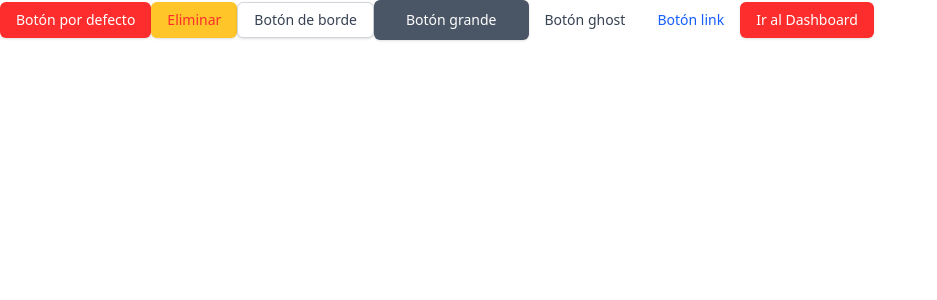
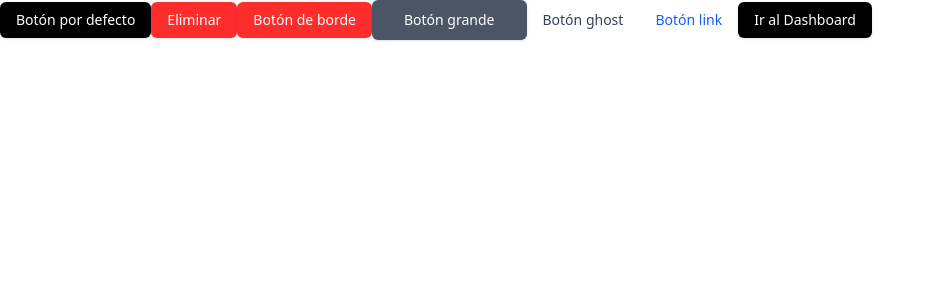
Before and after one commit to vinsmake/gdlhub.app, a React (Vite) app: page / in a window 1280 px wide. Shown: the top 300 px of the page, without its empty margins (0-937 px from the left). Built offline with nearby package versions, Linux system fonts and the light colour scheme.

Commit message:
Project updated

```diff
--- a/src/App.jsx
+++ b/src/App.jsx
@@ -5,8 +5,8 @@ export const App = () => {
     <>
         <div>
       <Button>Botón por defecto</Button>
-      <Button variant="destructive">Eliminar</Button>
-      <Button variant="outline">Botón de borde</Button>
+      <Button variant="primaryActive">Eliminar</Button>
+      <Button variant="primaryInactive">Botón de borde</Button>
       <Button variant="secondary" size="lg">Botón grande</Button>
       <Button variant="ghost">Botón ghost</Button>
       <Button variant="link">Botón link</Button>
--- a/src/components/Button/Button.jsx
+++ b/src/components/Button/Button.jsx
@@ -1,7 +1,9 @@
 import React from "react";
 
 const buttonVariants = {
-  default: "bg-primary text-white shadow hover:bg-blue-500",
+  default: "bg-black text-white shadow-sm hover:bg-blue-500",
+  primaryActive: "bg-primary text-white shadow",
+  primaryInactive: "bg-primary text-white shadow",
   destructive: "bg-secondary text-primary shadow-sm hover:bg-red-500",
   outline: "border border-gray-300 bg-white text-gray-700 shadow-sm hover:bg-gray-100",
   secondary: "bg-gray-600 text-white shadow-sm hover:bg-gray-500",
--- a/src/index.css
+++ b/src/index.css
@@ -3,6 +3,8 @@
 /* Tema Claro (por defecto) */
 :root {
     --color-primary: #FE2D2D;
+    --color-primary-hover: #FE6E61;
+    --color-primary-inactive: #FEE3D4;
     --color-secondary: #FFC529;
     --color-background: #ffffff;
     --color-text: #000000;
@@ -11,6 +13,10 @@
 
   .bg-primary {
     background-color: var(--color-primary);
+  }
+
+  .bg-primary:hover {
+    background-color: var(--color-primary-hover);
   }
 
   .text-primary {
```
